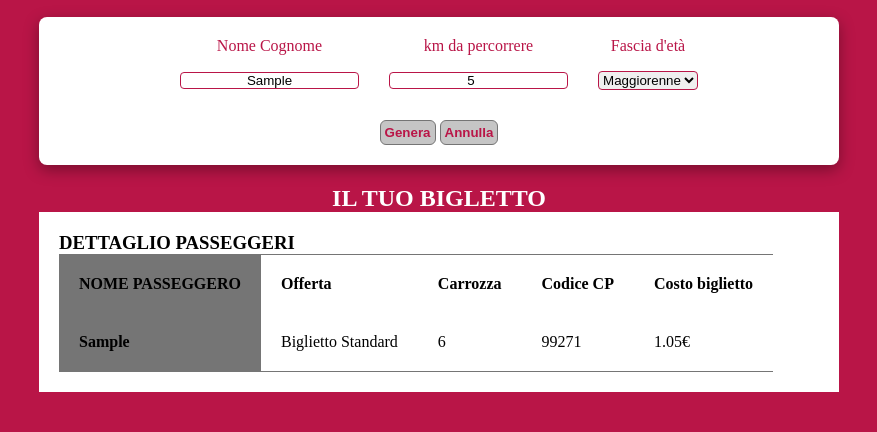
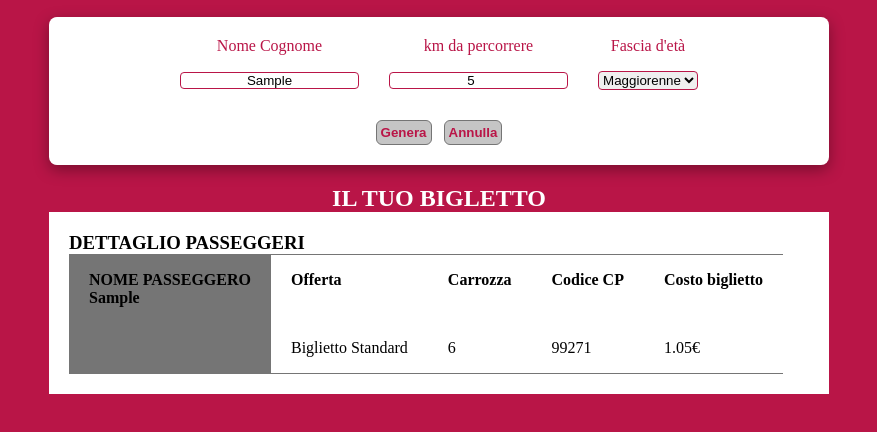
Before and after one commit to erikaCutugno/-js-biglietto-treno-form, a plain HTML site: page index.html in a window 1280 px wide. Both pictures are taken after typing "Sample", "5" into the empty fields and a click on the button "Genera". Shown: the part 60-492 px from the top of the page, without its empty margins (201-1078 px from the left). Drawn offline with Linux system fonts and the light colour scheme.

Commit message:
fix: btn and table

```diff
--- a/css/style.css
+++ b/css/style.css
@@ -9,7 +9,7 @@
 /*----GENERAL----*/
 
 .container{
-    max-width: 50rem;
+    max-width: 48.75rem;
     margin-left: auto;
     margin-right: auto;
     padding: 1.25rem;
@@ -28,8 +28,9 @@ body{
     box-shadow: rgba(0, 0, 0, 0.35) 0px 5px 15px;;
 }
 .space{
-    padding: 1.25rem;
+    padding: 1rem 1.25rem;
 }
+
 .btn{
     margin-top: 1.875rem;
     padding: .25rem;
@@ -62,6 +63,9 @@ h1{
 p{
     margin-bottom: 1rem;
 }
+.btn-reset{
+    margin-left: .5rem;
+}
 .hidden{
     display: none;
 }
@@ -77,3 +81,6 @@ table{
 .user{
     background-color:#757575 ;
 }
+th{
+    vertical-align: text-top;
+}
--- a/index.html
+++ b/index.html
@@ -33,21 +33,25 @@
             <h1>IL TUO BIGLETTO</h1>
             <div class="container">
                 <h3>DETTAGLIO PASSEGGERI</h3>
-                <table class="space">
+                <table>
+                    <thead>
                         <tr>
-                        <th class="space user">NOME PASSEGGERO</th>
+                            <th class="space user">NOME PASSEGGERO<div id="passenger"></div></th>
                             <th class="space">Offerta</th>
                             <th class="space">Carrozza</th>
                             <th class="space">Codice CP</th>
                             <th class="space">Costo biglietto</th>
                         </tr>
+                    </thead>
+                    <tbody>
                         <tr>
-                        <td id="passenger" class="space user"></td>
+                            <td class="user"></td>
                             <td id="offer" class="space"></td>
                             <td id="cab" class="space"></td>
                             <td id="code" class="space"></td>
                             <td id="price" class="space"></td>
                         </tr>
+                    </tbody>
                 </table>
             </div>
         </section>
```
Lines whose indentation alone changed are shown as unchanged.
